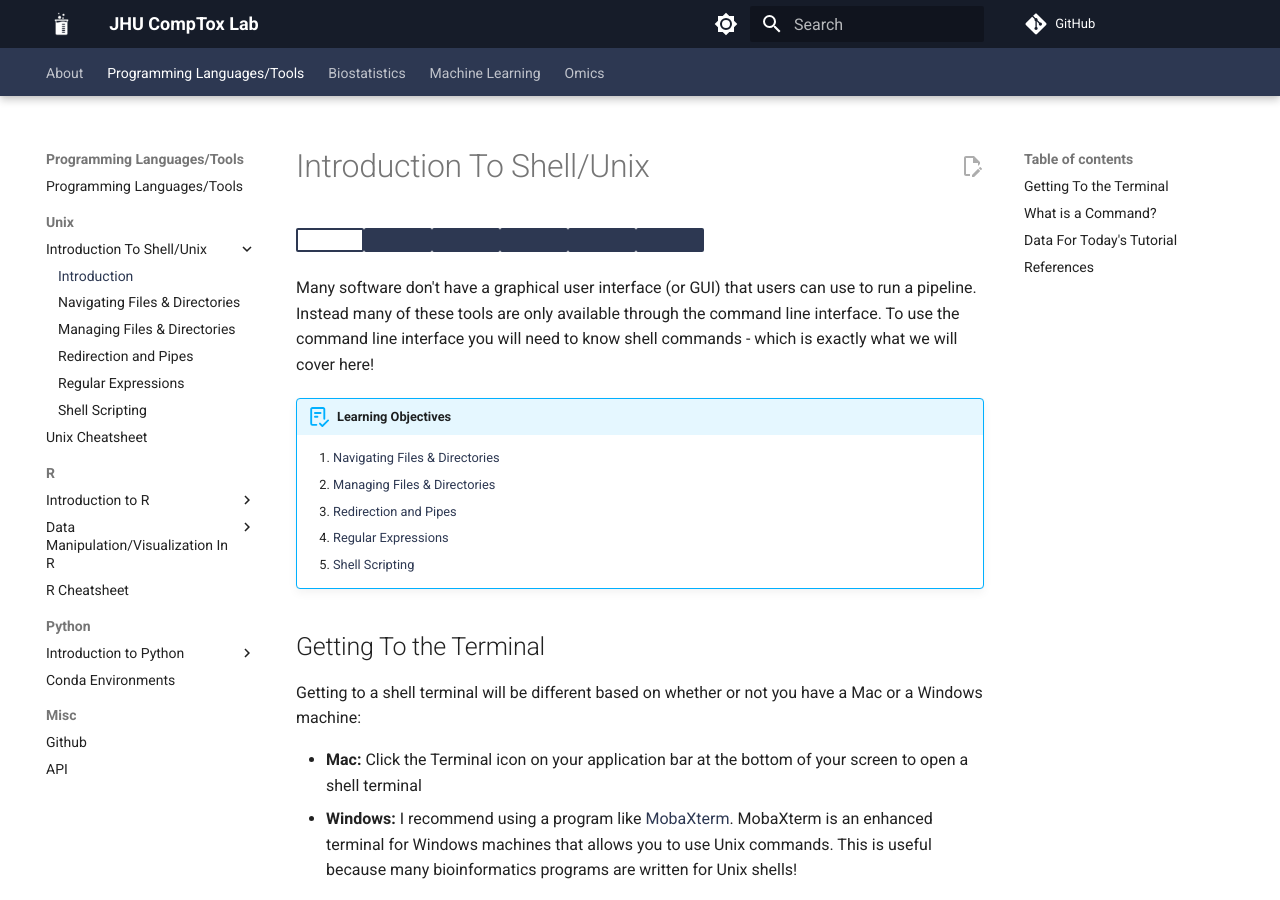
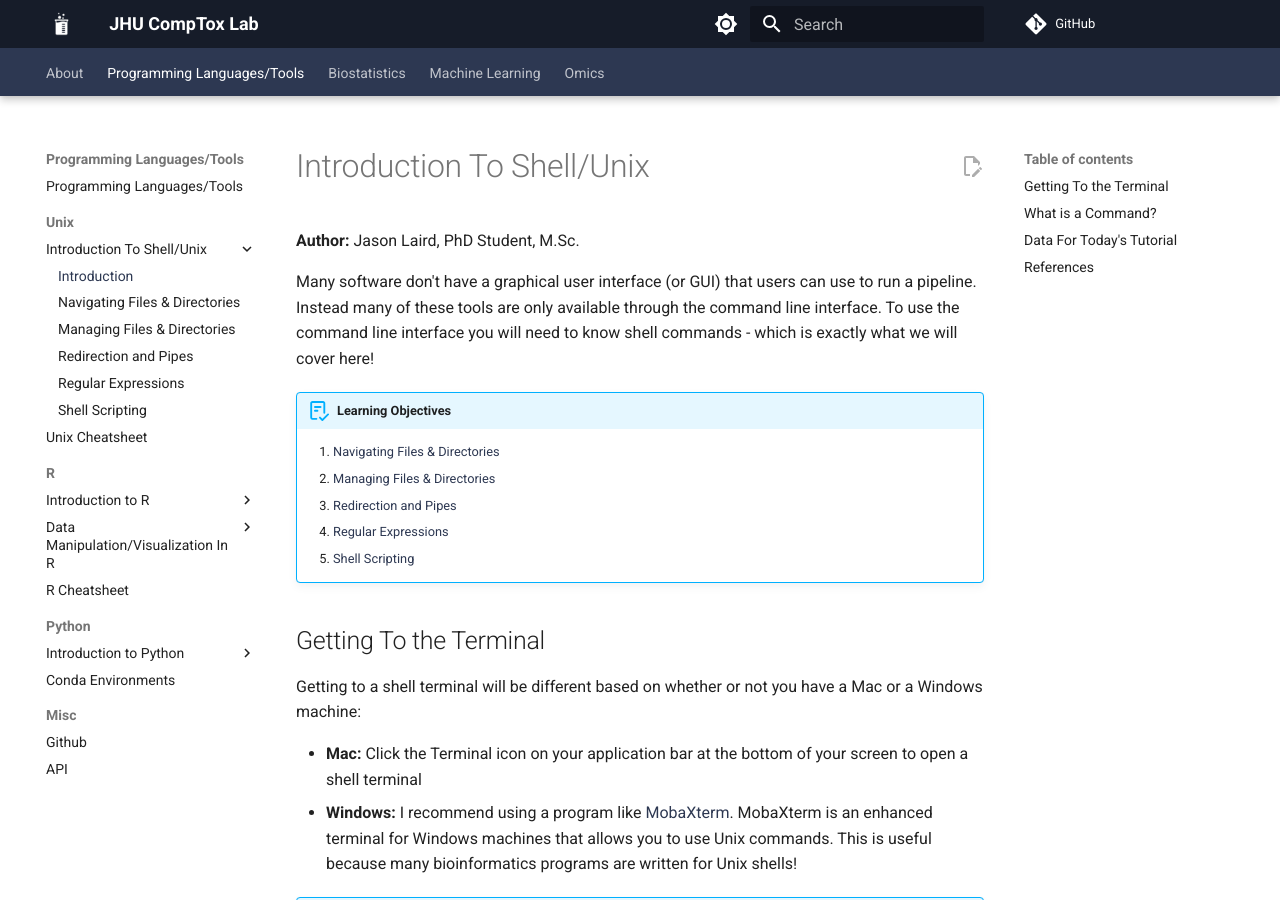
Before and after one commit to comp-tox-jhu/CompToxLab, an MkDocs documentation site: the page built from docs/programming_languages_tools/unix/01_introduction.md, in a window 1280 px wide and 900 px high. Built offline with MkDocs 1.6.1 and Material for MkDocs 9.7.7, drawn with Linux system fonts in a browser that asks for light colours; comment, search, counter and statistics services are not loaded; some of the changed lines change nothing that is shown.

Commit message:
Update 01_introduction.md

```diff
--- a/docs/programming_languages_tools/unix/01_introduction.md
+++ b/docs/programming_languages_tools/unix/01_introduction.md
@@ -1,6 +1,6 @@
 # Introduction To Shell/Unix
 
-[](#){ .md-button .md-button--grey}[](#){ .md-button .md-button--primary }[](#){ .md-button .md-button--primary }[](#){ .md-button .md-button--primary }[](#){ .md-button .md-button--primary }[](#){ .md-button .md-button--primary }
+**Author:** Jason Laird, PhD Student, M.Sc.
 
 Many software don't have a graphical user interface (or GUI) that users can use to run a pipeline. Instead many of these tools are only available through the command line interface. To use the command line interface you will need to know shell commands - which is exactly what we will cover here!
 
```
